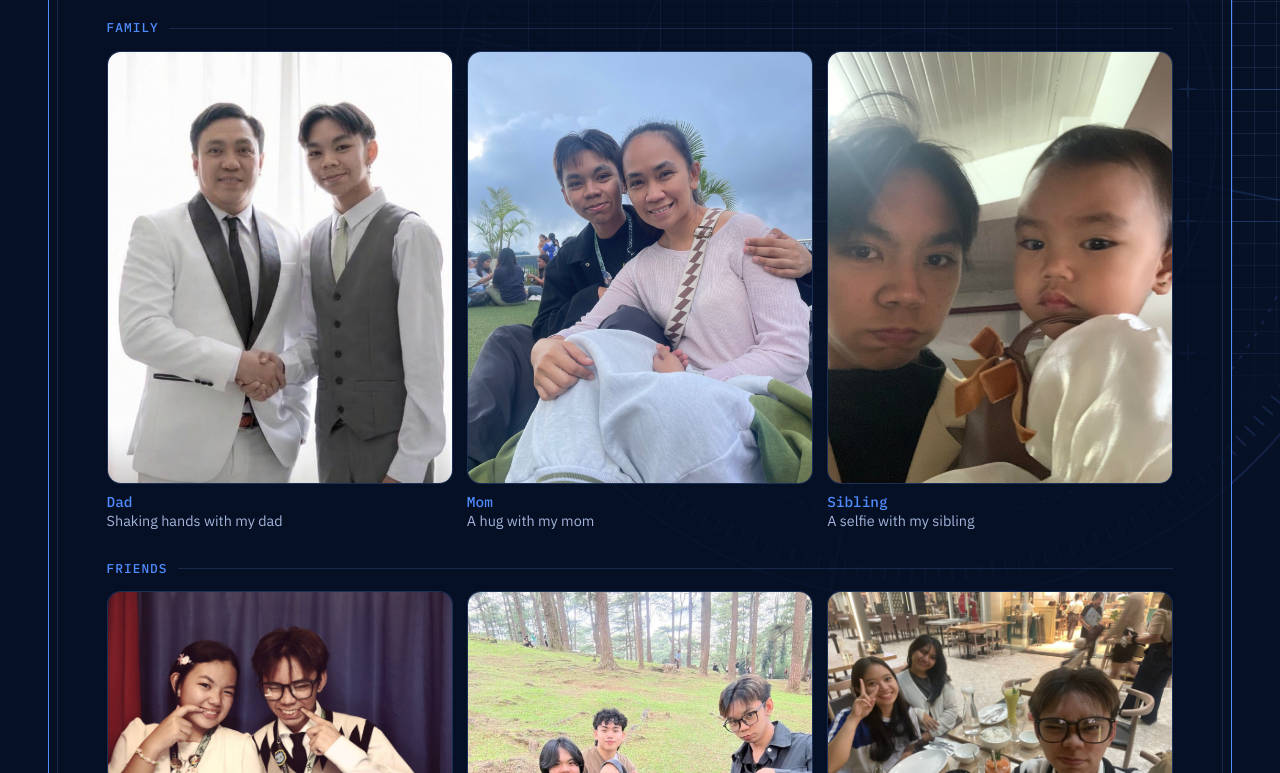
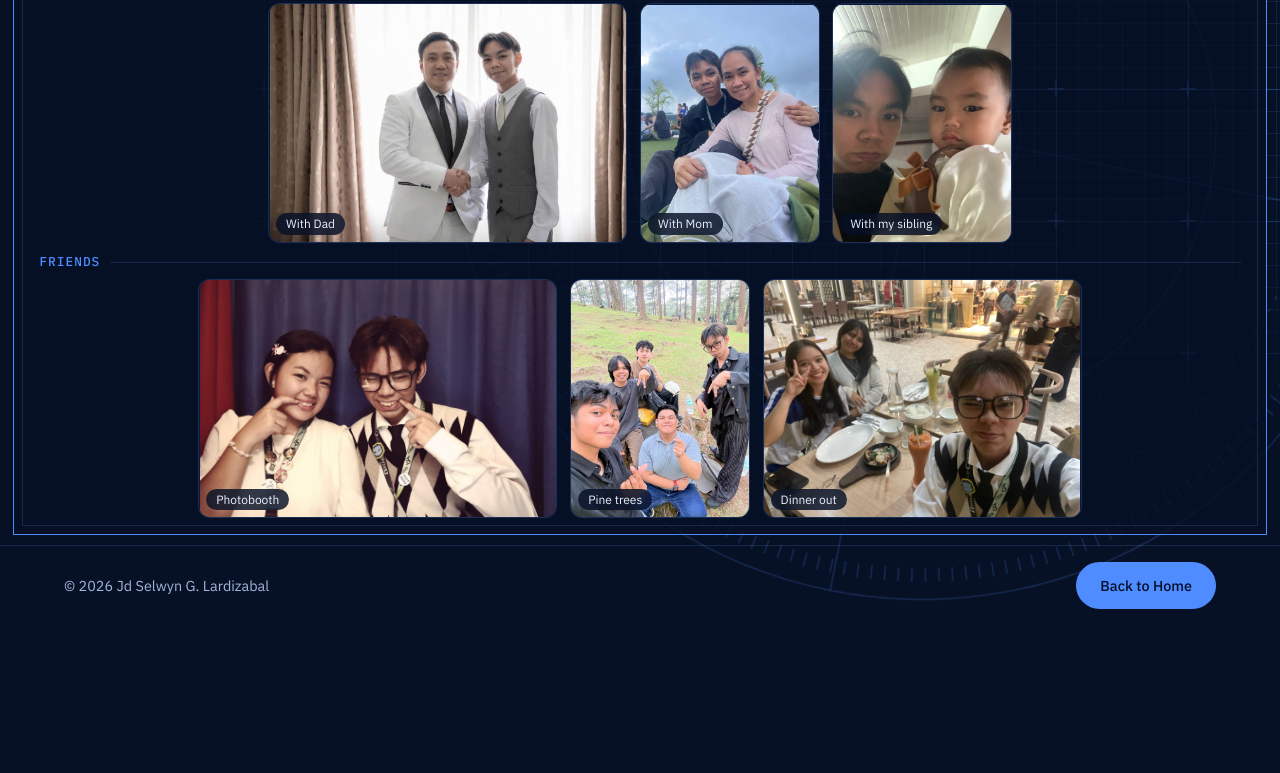
Before and after one commit to Fizzy31/lardizabalportfolio, a plain HTML site: page family-friends.html in a window 1280 px wide. Shown: the part 175-948 px from the top of the page. After the commit the page ends 800 px from the top, so only its background shows below. Drawn offline with nearby package versions, Linux system fonts and the light colour scheme.

Commit message:
Add files via upload

```diff
--- a/family-friends.html
+++ b/family-friends.html
@@ -46,19 +46,19 @@
 
       <div class="ff-group" id="family">
         <h2 class="div-label">Family</h2>
-        <div class="ff-family">
-          <figure class="shot ff-shot ff-dad"><button type="button" data-full="family-dad.jpg" data-cap="Shaking hands with my dad" aria-label="Click to zoom: Shaking hands with my dad"><img src="family-dad.jpg" alt="Shaking hands with my dad" loading="lazy"></button><figcaption><b>Dad</b>Shaking hands with my dad</figcaption></figure>
-          <figure class="shot ff-shot "><button type="button" data-full="family-mom.jpg" data-cap="A hug with my mom" aria-label="Click to zoom: A hug with my mom"><img src="family-mom.jpg" alt="A hug with my mom" loading="lazy"></button><figcaption><b>Mom</b>A hug with my mom</figcaption></figure>
-          <figure class="shot ff-shot "><button type="button" data-full="family-sibling.jpg" data-cap="A selfie with my sibling" aria-label="Click to zoom: A selfie with my sibling"><img src="family-sibling.jpg" alt="A selfie with my sibling" loading="lazy"></button><figcaption><b>Sibling</b>A selfie with my sibling</figcaption></figure>
+        <div class="ff-row">
+          <figure class="shot ff-shot" style="--ar:1.5"><button type="button" data-full="family-dad.jpg" data-cap="Shaking hands with my dad" aria-label="Click to zoom: Shaking hands with my dad"><img src="family-dad.jpg" alt="Shaking hands with my dad"></button><figcaption>With Dad</figcaption></figure>
+          <figure class="shot ff-shot" style="--ar:0.75"><button type="button" data-full="family-mom.jpg" data-cap="A hug with my mom" aria-label="Click to zoom: A hug with my mom"><img src="family-mom.jpg" alt="A hug with my mom"></button><figcaption>With Mom</figcaption></figure>
+          <figure class="shot ff-shot" style="--ar:0.75"><button type="button" data-full="family-sibling.jpg" data-cap="A selfie with my sibling" aria-label="Click to zoom: A selfie with my sibling"><img src="family-sibling.jpg" alt="A selfie with my sibling"></button><figcaption>With my sibling</figcaption></figure>
         </div>
       </div>
 
       <div class="ff-group" id="friends">
         <h2 class="div-label">Friends</h2>
-        <div class="ff-friends">
-          <figure class="shot ff-shot "><button type="button" data-full="friends-photobooth.jpg" data-cap="Photobooth fun with a friend" aria-label="Click to zoom: Photobooth fun with a friend"><img src="friends-photobooth.jpg" alt="Photobooth fun with a friend" loading="lazy"></button><figcaption><b>Friends</b>Photobooth fun with a friend</figcaption></figure>
-          <figure class="shot ff-shot "><button type="button" data-full="friends-pines.jpg" data-cap="Hangout with the boys at the pine trees" aria-label="Click to zoom: Hangout with the boys at the pine trees"><img src="friends-pines.jpg" alt="Hangout with the boys at the pine trees" loading="lazy"></button><figcaption><b>Friends</b>Hangout with the boys at the pine trees</figcaption></figure>
-          <figure class="shot ff-shot "><button type="button" data-full="friends-dinner.jpg" data-cap="Dinner out with friends" aria-label="Click to zoom: Dinner out with friends"><img src="friends-dinner.jpg" alt="Dinner out with friends" loading="lazy"></button><figcaption><b>Friends</b>Dinner out with friends</figcaption></figure>
+        <div class="ff-row">
+          <figure class="shot ff-shot" style="--ar:1.5"><button type="button" data-full="friends-photobooth.jpg" data-cap="Photobooth fun with a friend" aria-label="Click to zoom: Photobooth fun with a friend"><img src="friends-photobooth.jpg" alt="Photobooth fun with a friend"></button><figcaption>Photobooth</figcaption></figure>
+          <figure class="shot ff-shot" style="--ar:0.75"><button type="button" data-full="friends-pines.jpg" data-cap="Hangout with the boys at the pine trees" aria-label="Click to zoom: Hangout with the boys at the pine trees"><img src="friends-pines.jpg" alt="Hangout with the boys at the pine trees"></button><figcaption>Pine trees</figcaption></figure>
+          <figure class="shot ff-shot" style="--ar:1.333"><button type="button" data-full="friends-dinner.jpg" data-cap="Dinner out with friends" aria-label="Click to zoom: Dinner out with friends"><img src="friends-dinner.jpg" alt="Dinner out with friends"></button><figcaption>Dinner out</figcaption></figure>
         </div>
       </div>
     </section>
--- a/style.css
+++ b/style.css
@@ -1267,43 +1267,40 @@ body.ach-page .edu-list .edu-proof img {
 
 
 /* =====================================================================
-   Family & Friends: scrollable photo page (the other pages stay one screen)
+   Family & Friends: fixed one-screen layout, no scrolling, all photos visible
    ===================================================================== */
 html:has(body.ff-page),
-body.ff-page { height: auto; min-height: 100%; overflow: auto !important; }
-body.ff-page .about { flex: none; min-height: 0; }
-body.ff-page .sheet.ff-sheet { overflow: visible; display: block; }
-.ff-sheet h1 { margin: 0 0 6px; font-size: clamp(1.1rem, 2.8vh, 1.5rem); }
-.ff-sheet .ff-note { margin: 0 0 clamp(14px, 2.5vh, 26px); color: var(--muted); }
-.ff-group { margin: 0 0 clamp(18px, 3.5vh, 36px); }
-.ff-group:last-child { margin-bottom: 0; }
-.ff-group .div-label { margin-bottom: 12px; }
+body.ff-page { height: 100%; min-height: 0; overflow: hidden !important; }
+body.ff-page .about { min-height: 0; overflow: hidden; padding: clamp(6px, 1.2vh, 14px) clamp(6px, 1vw, 16px); max-width: none; }
+.sheet.ff-sheet { display: flex; flex-direction: column; overflow: hidden; padding: clamp(10px, 2vh, 22px) clamp(12px, 2vw, 32px); gap: clamp(6px, 1.2vh, 12px); }
+.ff-sheet h1 { margin: 0; font-size: clamp(1rem, 2.6vh, 1.4rem); }
+.ff-sheet .ff-note { margin: -4px 0 0; color: var(--muted); font-size: clamp(0.72rem, 1.6vh, 0.9rem); }
+.ff-group { flex: 1; min-height: 0; display: flex; flex-direction: column; gap: 6px; margin: 0; }
+.ff-group .div-label { margin: 0; flex: none; }
+.ff-row { flex: 1; min-height: 0; display: flex; justify-content: center; gap: clamp(6px, 1vw, 14px); }
 
-.ff-family { display: grid; grid-template-columns: repeat(3, minmax(0, 1fr)); gap: 14px; }
-.ff-friends { column-count: 3; column-gap: 14px; }
-.ff-friends .ff-shot { break-inside: avoid; margin-bottom: 14px; }
-
-.ff-shot { margin: 0; display: flex; flex-direction: column; gap: 8px; min-width: 0; }
+/* Each photo gets width in proportion to its shape, so every photo in a row is the same height and none is cropped */
+.ff-shot { position: relative; flex: 0 1 auto; height: 100%; aspect-ratio: var(--ar, 1); min-width: 0; min-height: 0; margin: 0; display: flex; }
 .ff-shot button {
-  position: relative; display: block; width: 100%; padding: 0; overflow: hidden;
-  border: 1px solid var(--line); border-radius: 14px; cursor: zoom-in;
+  position: relative; flex: 1; width: 100%; height: 100%; min-height: 0; padding: 0; overflow: hidden;
+  border: 1px solid var(--line); border-radius: 12px; cursor: zoom-in;
   background: color-mix(in srgb, var(--panel) 60%, transparent);
   transition: border-color 0.2s;
 }
 .ff-shot button:hover, .ff-shot button:focus-visible { border-color: var(--accent); }
-.ff-shot button:focus-visible { outline: 3px solid var(--accent); outline-offset: 3px; }
-.ff-shot img { position: static; display: block; width: 100%; height: auto; border-radius: 0; }
-.ff-family .ff-shot button { aspect-ratio: 4 / 5; }
-.ff-family .ff-shot img { height: 100%; object-fit: cover; object-position: 50% 30%; }
-.ff-family .ff-dad img { object-position: 62% 30%; }
-.ff-shot figcaption { color: var(--muted); font-size: 0.9rem; line-height: 1.35; }
-.ff-shot figcaption b { display: block; color: var(--accent); font-weight: 500; font-family: var(--font-mono, 'IBM Plex Mono', monospace); }
+.ff-shot button:focus-visible { outline: 3px solid var(--accent); outline-offset: 2px; }
+.ff-shot img { position: absolute; inset: 0; width: 100%; height: 100%; object-fit: contain; border-radius: 0; }
+.ff-shot figcaption {
+  position: absolute; left: 8px; bottom: 8px; z-index: 2; max-width: calc(100% - 16px);
+  padding: 3px 10px; border-radius: 999px; background: color-mix(in srgb, var(--bg) 82%, transparent);
+  color: var(--ink); font-size: clamp(0.62rem, 1.5vh, 0.8rem); line-height: 1.3; backdrop-filter: blur(4px);
+  white-space: nowrap; overflow: hidden; text-overflow: ellipsis; pointer-events: none;
+}
+.ff-shot figcaption b { display: inline; margin-right: 6px; color: var(--accent); font-weight: 500; font-family: var(--font-mono, 'IBM Plex Mono', monospace); }
+.ff-shot button::after { display: none; }
 
-@media (max-width: 899px) {
-  .ff-friends { column-count: 2; }
+@media (max-height: 560px) { .ff-sheet .ff-note { display: none; } }
+@media (max-width: 600px) {
+  .ff-shot figcaption b { display: none; }
+  .ff-shot figcaption { left: 5px; bottom: 5px; padding: 2px 7px; font-size: 0.6rem; }
 }
-@media (max-width: 600px) {
-  .ff-family { grid-template-columns: 1fr; }
-  .ff-friends { column-count: 1; }
-  .ff-family .ff-shot button { aspect-ratio: 1 / 1; }
-}
```
